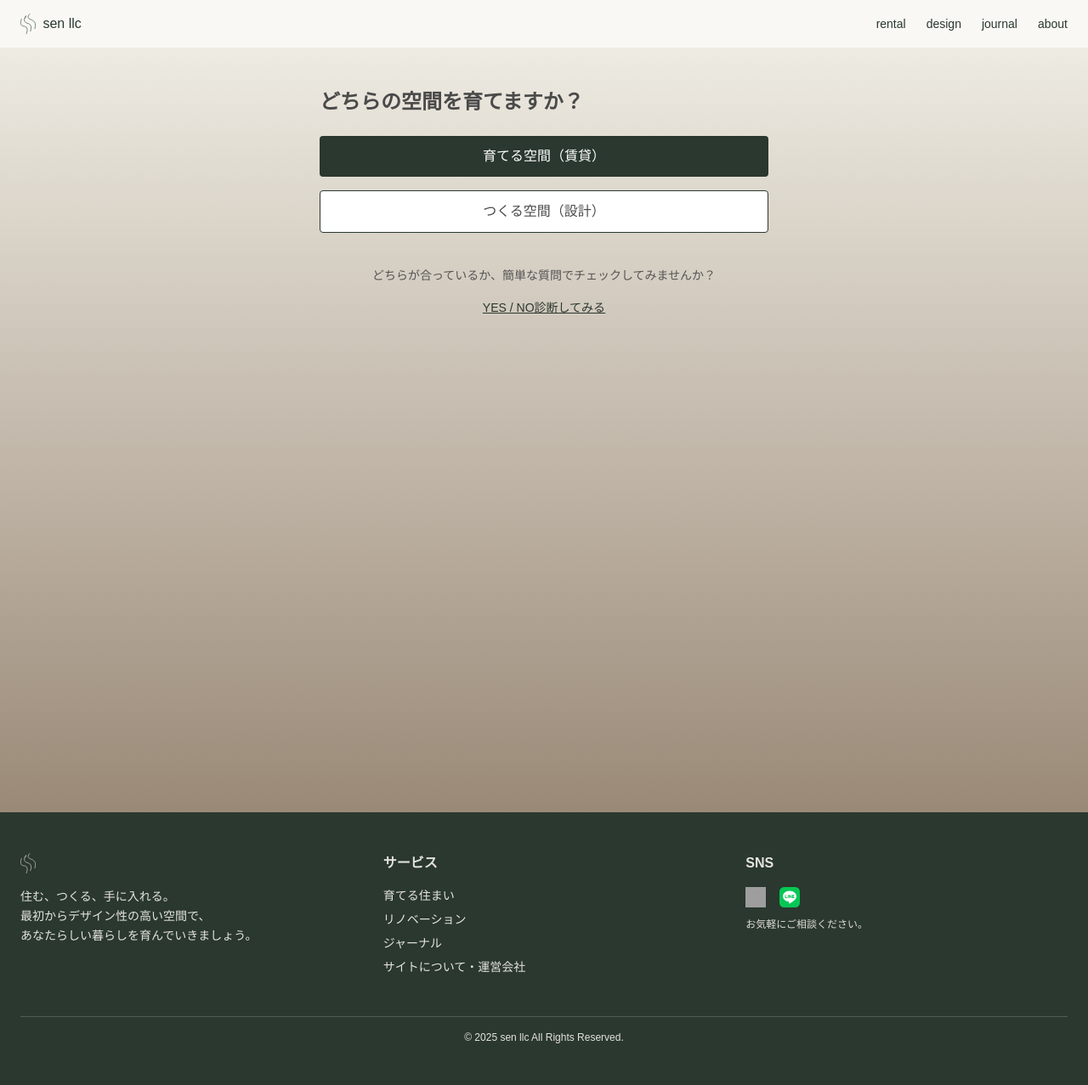
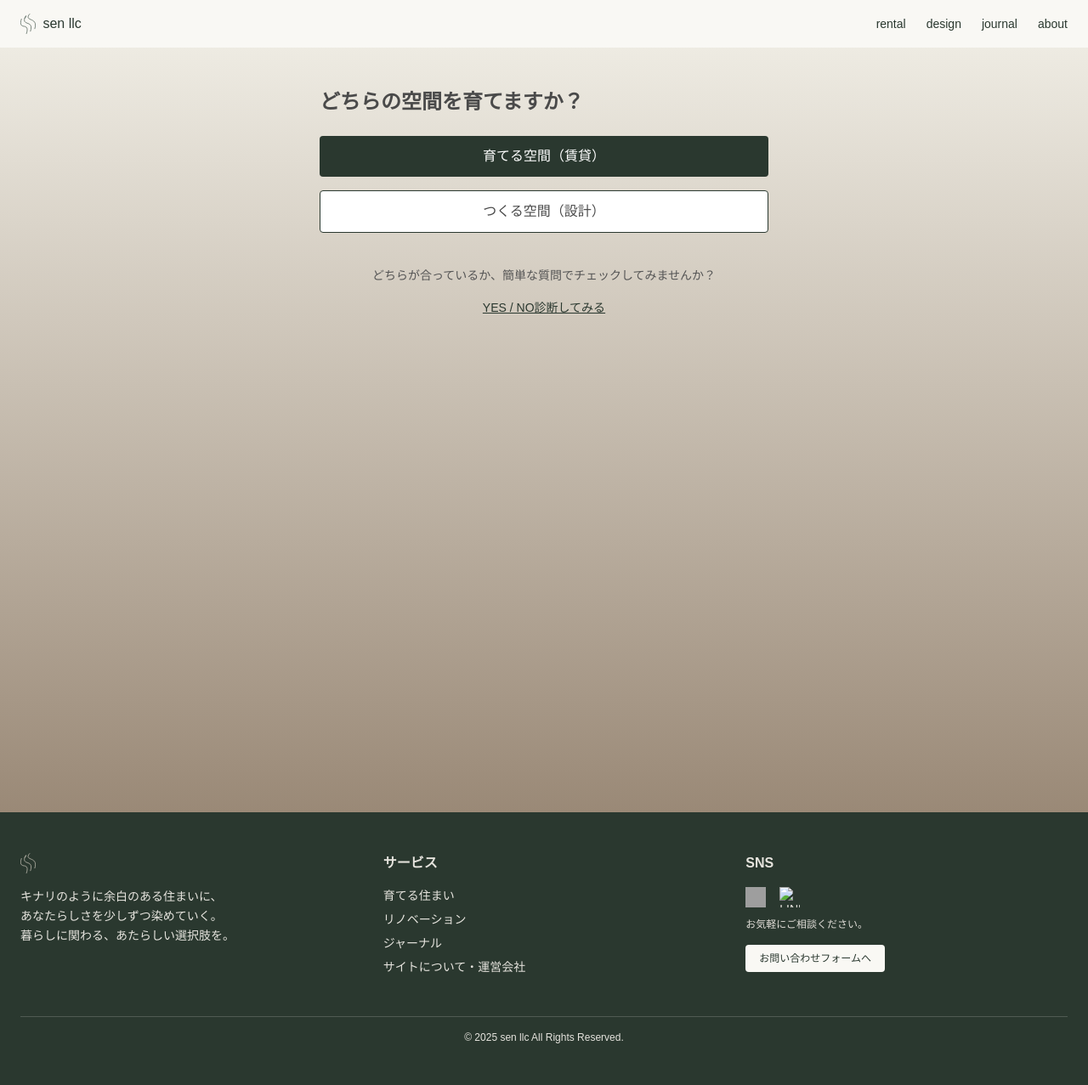
Before and after one commit to sen-llc/sen-llc.github.io, a Jekyll site: the page built from index.html, in a window 1280 px wide. Shown: the whole page at 85% size. Built offline with Jekyll 4.4.1, drawn with Linux system fonts in a browser that asks for light colours; nearby versions of some CDN libraries; some web fonts are replaced; grey boxes are pictures that could not be loaded.

Commit message:
Update footer.html

```diff
--- a/_includes/footer.html
+++ b/_includes/footer.html
@@ -1,12 +1,13 @@
+<!-- _includes/footer.html -->
 <footer class="bg-[#2a382f] text-[#f9f8f4] text-sm font-zen px-6 py-12">
   <div class="max-w-7xl mx-auto grid grid-cols-1 md:grid-cols-3 gap-12">
     <!-- 左カラム -->
     <div>
       <img src="/assets/logo-2.svg" alt="sen llc ロゴ" class="h-6 mb-4">
       <p class="leading-relaxed text-[#e6e4de]">
-        住む、つくる、手に入れる。<br>
-        最初からデザイン性の高い空間で、<br>
-        あなたらしい暮らしを育んでいきましょう。
+        キナリのように余白のある住まいに、<br>
+        あなたらしさを少しずつ染めていく。<br>
+        暮らしに関わる、あたらしい選択肢を。
       </p>
     </div>
 
@@ -26,13 +27,16 @@
       <h3 class="text-base font-semibold mb-4">SNS</h3>
       <div class="flex gap-4 items-center mb-3">
         <a href="https://www.instagram.com/sen_home9.1/" target="_blank" class="hover:scale-110 transition-transform">
-          <img src="/assets/Instagram.svg" alt="Instagram" class="h-6 w-6">
+          <img src="/assets/images/Instagram.svg" alt="Instagram" class="h-6 w-6">
         </a>
         <a href="https://line.me/R/ti/p/@644gowhz?ts=03022247&oat_content=url" target="_blank" class="hover:scale-110 transition-transform">
-          <img src="/assets/LINE.svg" alt="LINE" class="h-6 w-6">
+          <img src="/assets/images/LINE.svg" alt="LINE" class="h-6 w-6">
         </a>
       </div>
-      <p class="text-xs text-[#e0ddd7]">お気軽にご相談ください。</p>
+      <p class="text-xs text-[#e0ddd7] mb-2">お気軽にご相談ください。</p>
+      <a href="/contact.html" class="inline-block mt-2 bg-[#f9f8f4] text-[#2a382f] text-xs font-medium px-4 py-2 rounded hover:bg-[#e8e6e0] transition">
+        お問い合わせフォームへ
+      </a>
     </div>
   </div>
   <div class="mt-12 border-t border-[#e6e4de]/20 pt-4 text-center text-xs text-[#e6e4de]">
```
